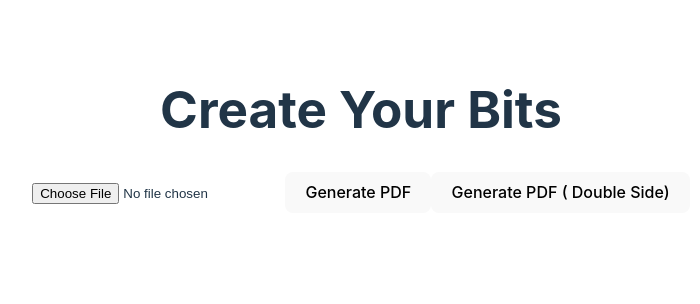
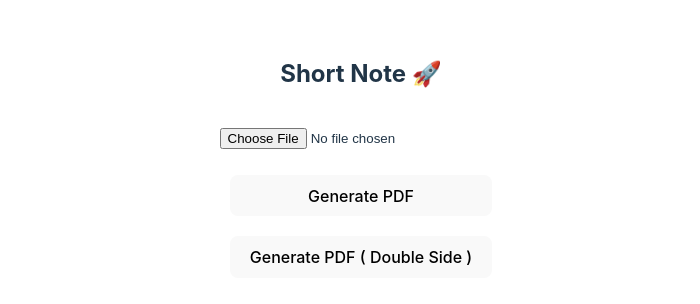
Before and after one commit to mohammedfarisofficial/short-note-for-collage, a React (Vite) app: page / in a window 1280 px wide. Shown: the part 270-574 px from the top of the page, without its empty margins (279-979 px from the left). Built offline with nearby package versions, Linux system fonts and the light colour scheme.

Commit message:
simple style

```diff
--- a/src/App.css
+++ b/src/App.css
@@ -41,7 +41,6 @@
   color: #888;
 }
 
-
 /* src/App.css */
 .bit {
   margin-bottom: 20px;
@@ -66,5 +65,12 @@ label {
 }
 
 button {
-  margin-right: 10px;
+  margin: 10px;
 }
+.inner-container {
+  display: flex;
+  flex-direction: column;
+}
+.file-selector {
+  margin: 1rem 0;
+}
--- a/src/App.jsx
+++ b/src/App.jsx
@@ -3,6 +3,7 @@ import jsPDF from "jspdf";
 import { saveAs } from "file-saver";
 import * as pdfjsLib from "pdfjs-dist";
 import "pdfjs-dist/web/pdf_viewer.css";
+import "./App.css";
 
 // Configure the worker
 pdfjsLib.GlobalWorkerOptions.workerSrc = `//cdnjs.cloudflare.com/ajax/libs/pdf.js/${pdfjsLib.version}/pdf.worker.js`;
@@ -298,10 +299,11 @@ const App = () => {
 
   return (
     <div className="container">
-      <h1>Create Your Bits</h1>
+      <h2>Short Note 🚀</h2>
       <form onSubmit={(e) => e.preventDefault()}>
-        <div>
+        <div className="inner-container">
           <input
+            className="file-selector"
             type="file"
             accept="application/pdf"
             onChange={handleFileChange}
@@ -310,7 +312,7 @@ const App = () => {
             Generate PDF
           </button>
           <button type="button" onClick={generatePDFDoubleSide}>
-            Generate PDF ( Double Side)
+            Generate PDF ( Double Side )
           </button>
         </div>
         {/* {bits.map((bit, index) => (
```
